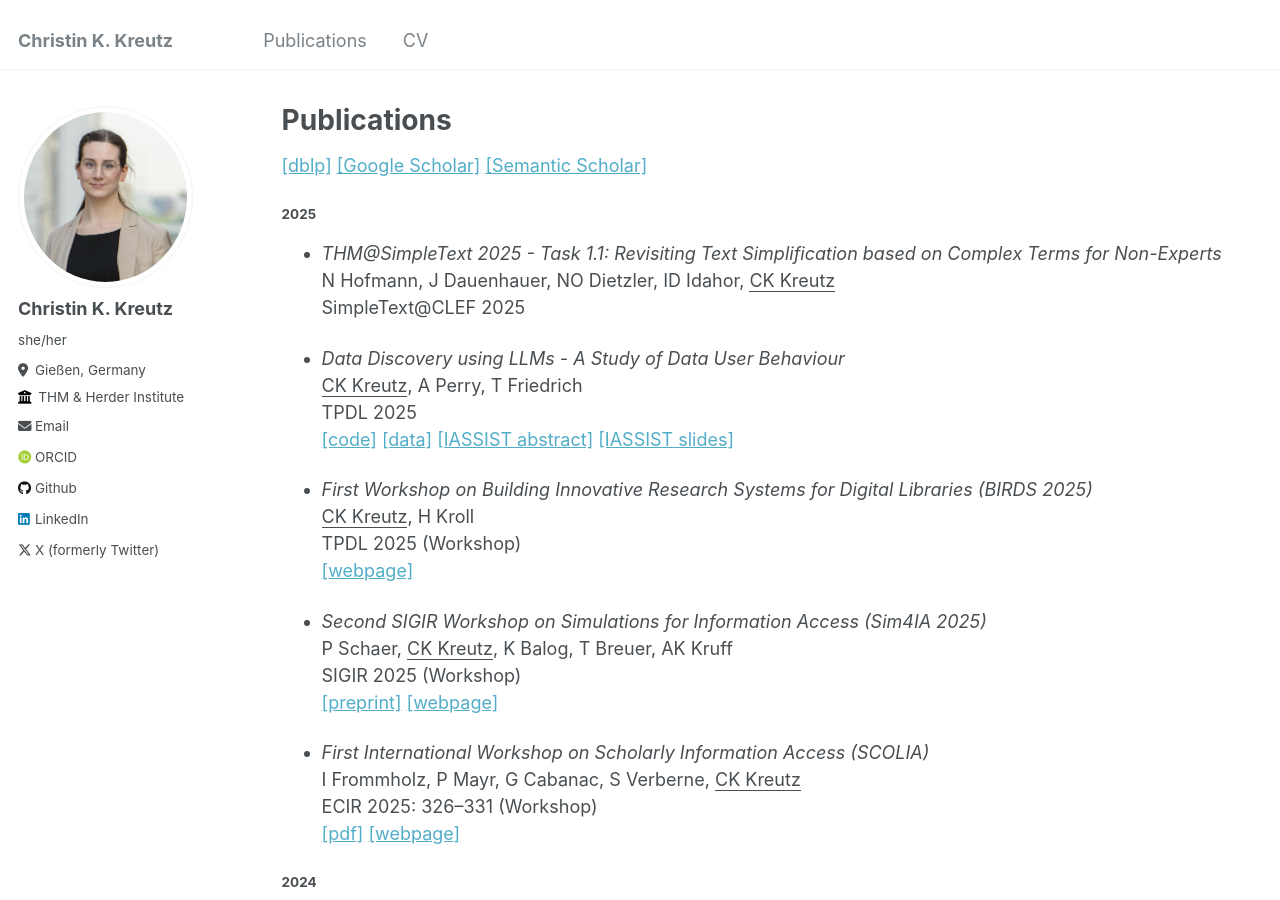
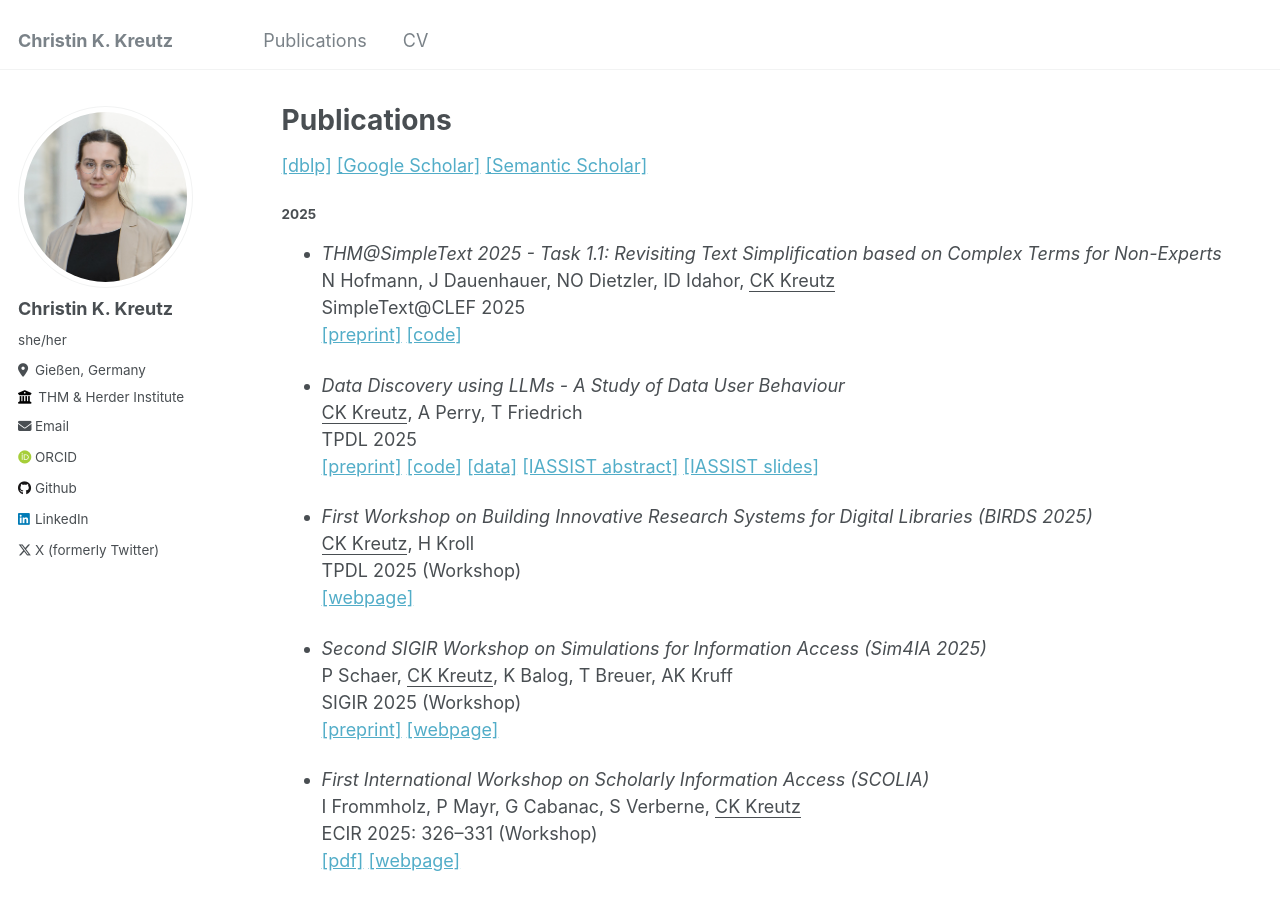
Before and after one commit to kreutzch/kreutzch.github.io, a Jekyll site: the page built from _pages/publications.md, in a window 1280 px wide and 900 px high. Built offline with Jekyll 4.4.1, drawn with Linux system fonts in a browser that asks for light colours; some web fonts are replaced.

Commit message:
Update publications.md

```diff
--- a/_pages/publications.md
+++ b/_pages/publications.md
@@ -10,11 +10,14 @@ author_profile: True
 ##### 2025
 - *THM@SimpleText 2025 - Task 1.1: Revisiting Text Simplification based on Complex Terms for Non-Experts*\\
 N Hofmann, J Dauenhauer, NO Dietzler, ID Idahor, <u>CK Kreutz</u>\\
-SimpleText@CLEF 2025
+SimpleText@CLEF 2025\\
+[[preprint]](https://arxiv.org/abs/2507.04414)
+[[code]](https://github.com/kreutzch/THM-SimpleText-25)
 
 - *Data Discovery using LLMs - A Study of Data User Behaviour*\\
 <u>CK Kreutz</u>, A Perry, T Friedrich\\
 TPDL 2025 \\
+[[preprint]](https://arxiv.org/abs/2507.04444)
 [[code]](https://github.com/kreutzch/TPDL25_DataDiscoveryUsingLLMs)
 [[data]](https://search.gesis.org/research_data/ZA8800?doi=10.4232/1.14529) [[IASSIST abstract]](https://www.openconf.org/iassist2025/modules/request.php?module=oc_program&action=summary.php&id=48) [[IASSIST slides]](https://zenodo.org/records/15687476)
 
```
